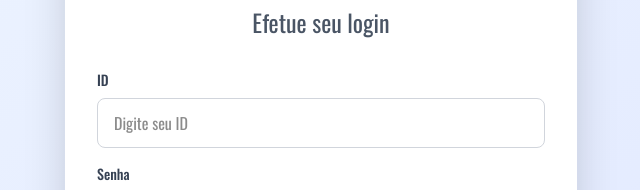
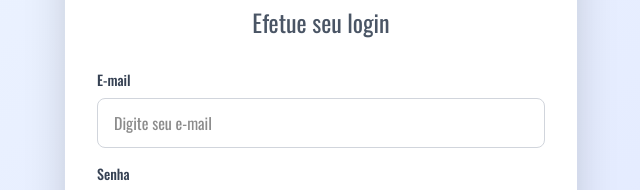
Before and after one commit to mattandrade87/projeto-tcc, a Next.js app: page /main-page in a window 1280 px wide. Shown: the part 288-478 px from the top of the page, without its empty margins (319-959 px from the left). Built offline with nearby package versions, Linux system fonts and the light colour scheme; no server answers.

Commit message:
refactor

```diff
--- a/src/app/main-page/components/LoginForm.jsx
+++ b/src/app/main-page/components/LoginForm.jsx
@@ -13,7 +13,7 @@ import { useAuth } from "@/context/AuthContext.jsx";
 
 export default function LoginForm() {
   const [formData, setFormData] = useState({
-    id: "",
+    email: "",
     password: "",
   });
   const [submitting, setSubmitting] = useState(false);
@@ -34,7 +34,7 @@ export default function LoginForm() {
     setSubmitting(true);
     try {
       const resp = await AuthAPI.login({
-        id: formData.id,
+        email: formData.email,
         password: formData.password,
       });
       // Expecting resp to have token and role
@@ -63,10 +63,10 @@ export default function LoginForm() {
     <form onSubmit={handleSubmit} className="w-full max-w-md mx-auto">
       <div className="space-y-4">
         <InputField
-          label="ID"
-          name="id"
-          placeholder="Digite seu ID"
-          value={formData.id}
+          label="E-mail"
+          name="email"
+          placeholder="Digite seu e-mail"
+          value={formData.email}
           onChange={handleInputChange}
         />
 
```
